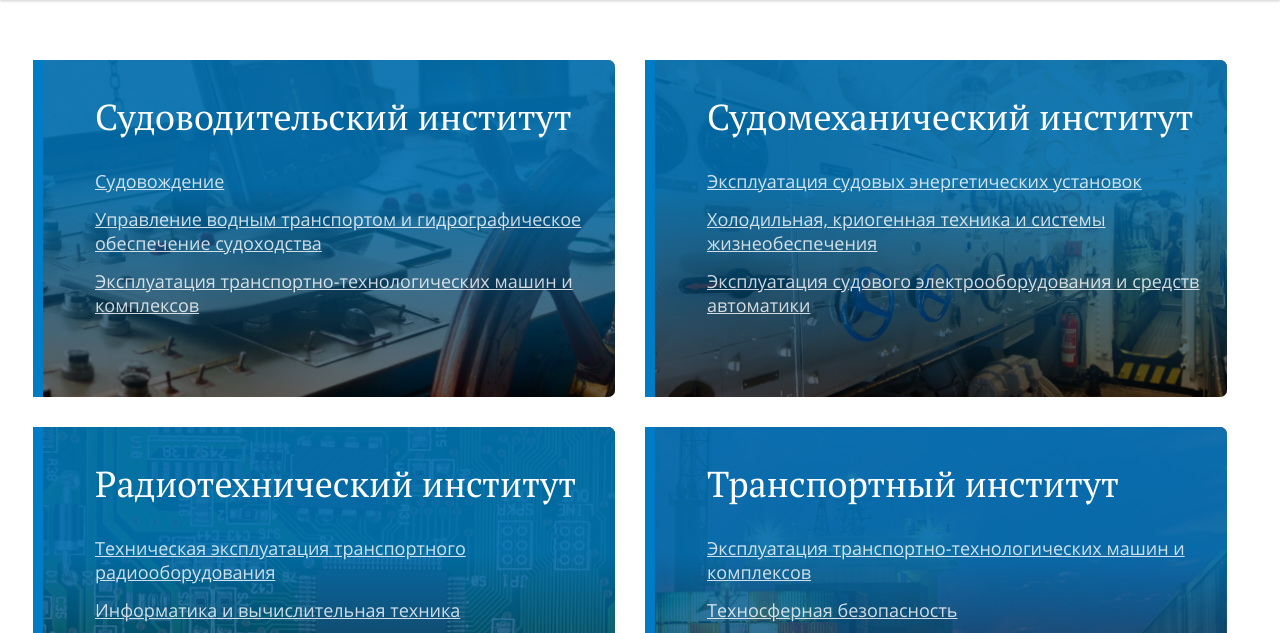
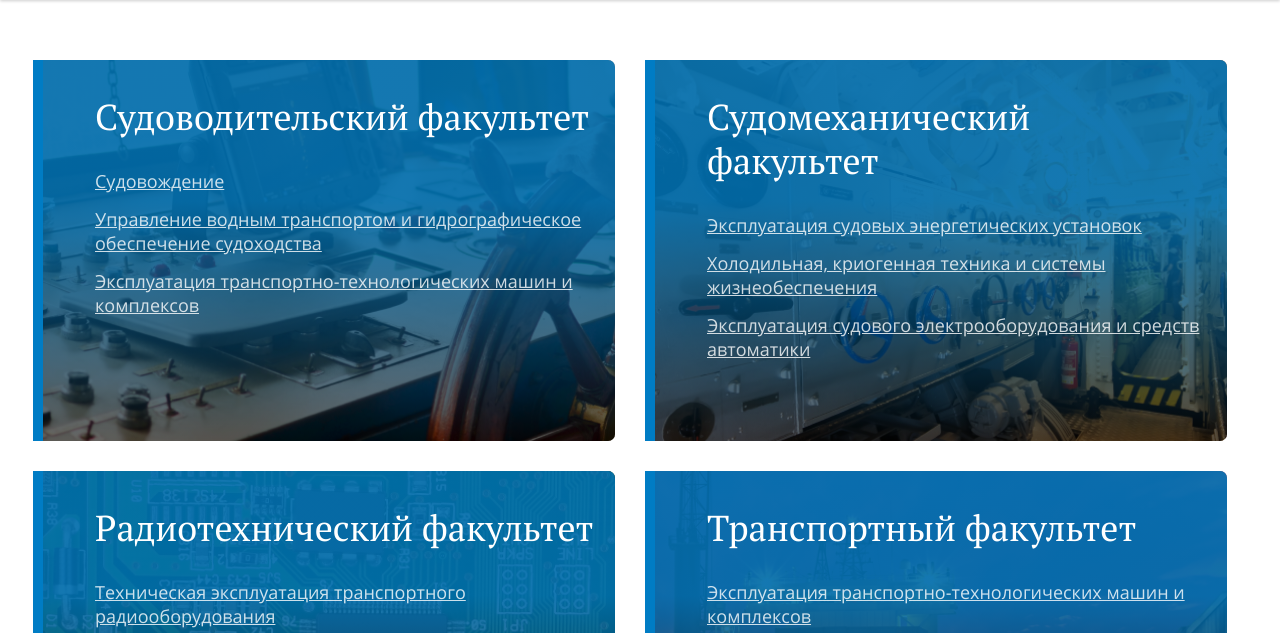
Before and after one commit to kotovyy/kotovyy.github.io, a plain HTML site: page learn.html in a window 1280 px wide. Shown: the part 157-790 px from the top of the page. Drawn offline with Linux system fonts and the light colour scheme; a script that the page names is missing; a web font is replaced by a local one.

Commit message:
институт заменен на факультет на странице обучения

```diff
--- a/learn.html
+++ b/learn.html
@@ -158,7 +158,7 @@
 			<div class="learning">
 				<div class="learning-item">
 					<div class="learning-item-inner learning-item-section-1">
-						 <div class="learning-title">Судоводительский институт</div>
+						 <div class="learning-title">Судоводительский факультет</div>
 						 <ul class="learning-list">
 						 	<li class="learning-section">
 						 		<a href="#" class="learning-section-link">Судовождение</a>
@@ -174,7 +174,7 @@
 				</div>
 				<div class="learning-item">
 					<div class="learning-item-inner learning-item-section-2">
-						 <div class="learning-title">Судомеханический институт</div>
+						 <div class="learning-title">Судомеханический факультет</div>
 						 <ul class="learning-list">
 						 	<li class="learning-section">
 						 		<a href="#" class="learning-section-link">Эксплуатация судовых энергетических установок</a>
@@ -190,7 +190,7 @@
 				</div>
 				<div class="learning-item">
 					<div class="learning-item-inner learning-item-section-3">
-						 <div class="learning-title">Радиотехнический институт</div>
+						 <div class="learning-title">Радиотехнический факультет</div>
 						 <ul class="learning-list">
 						 	<li class="learning-section">
 						 		<a href="#" class="learning-section-link">Техническая эксплуатация транспортного радиооборудования</a>
@@ -207,7 +207,7 @@
 				</div>
 				<div class="learning-item">
 					<div class="learning-item-inner learning-item-section-4">
-						 <div class="learning-title">Транспортный институт</div>
+						 <div class="learning-title">Транспортный факультет</div>
 						 <ul class="learning-list">
 						 	<li class="learning-section">
 						 		<a href="#" class="learning-section-link">Эксплуатация транспортно-технологических машин и комплексов</a>
```
